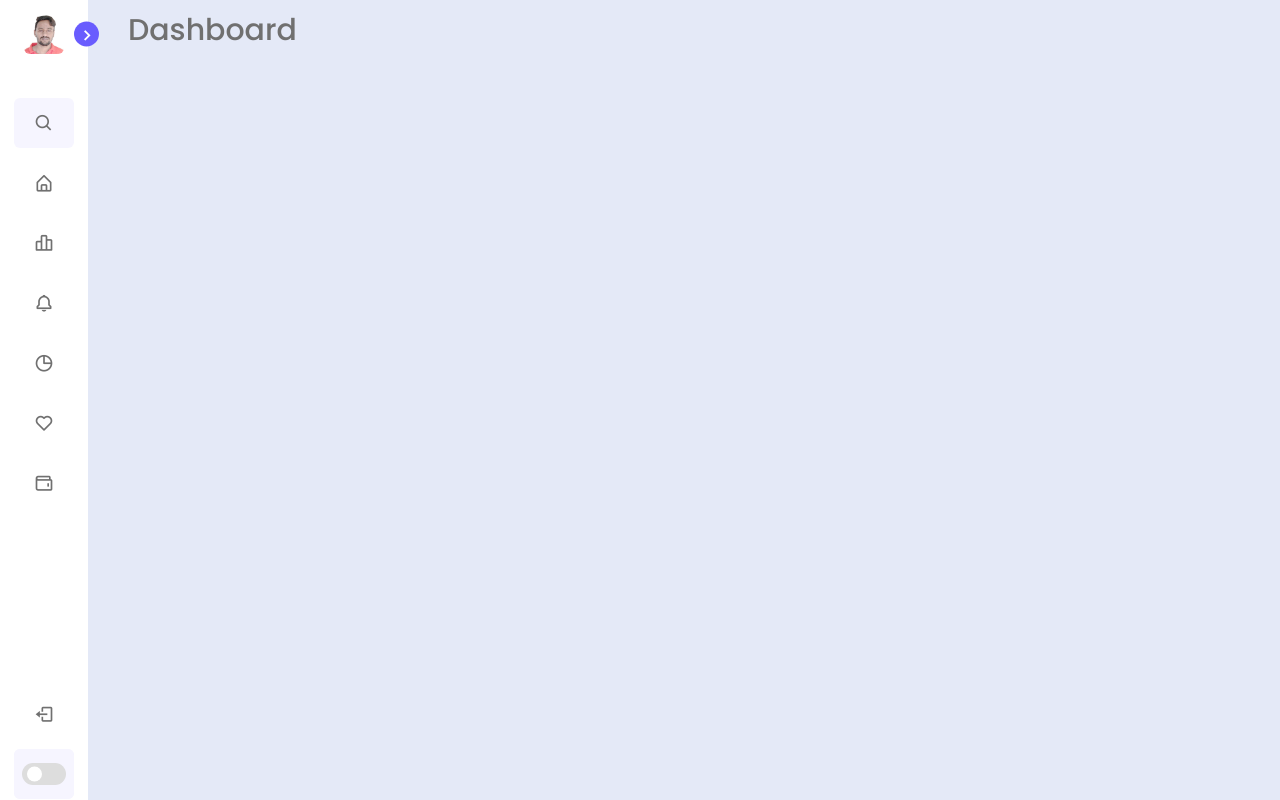
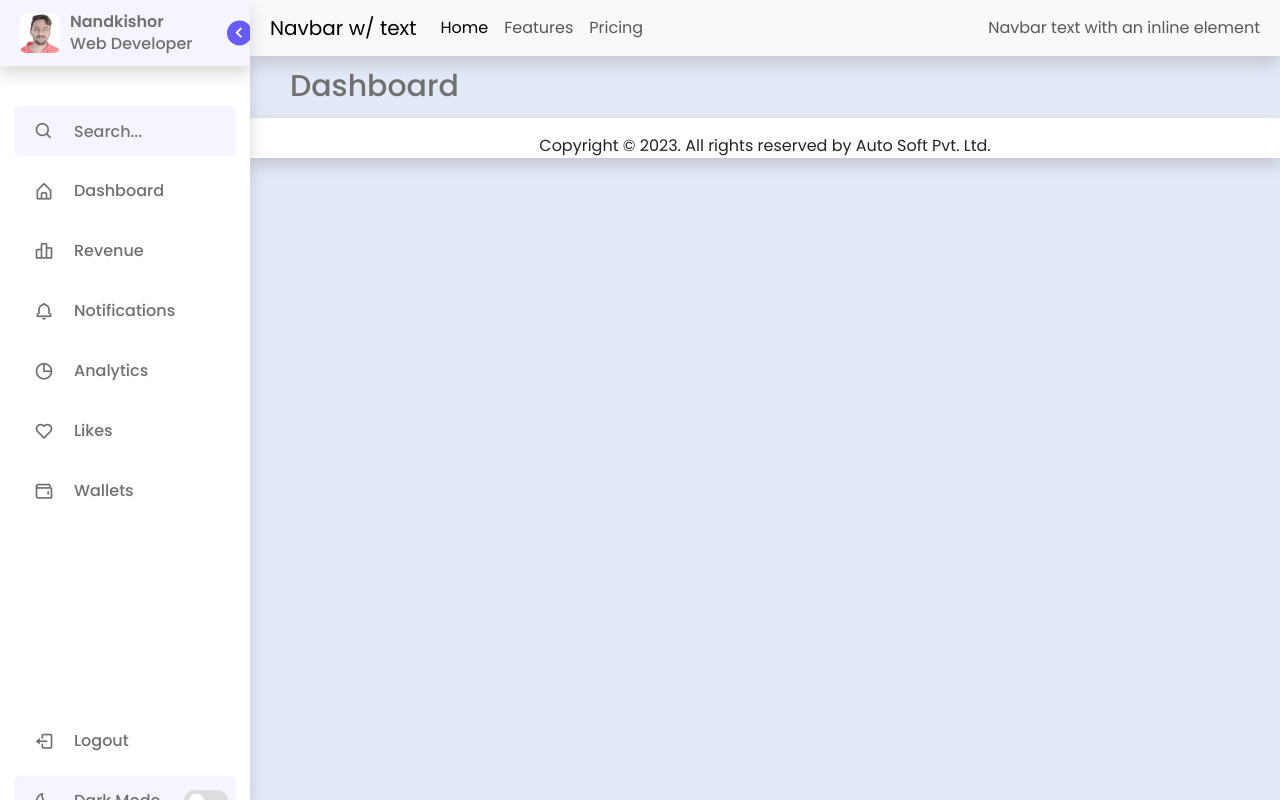
Before and after one commit to nandkishor-chauhan/SideNavBarUsingCSSHTML, a website: page index.html in a window 1280 px wide. Drawn offline with nearby package versions, Linux system fonts and the light colour scheme.

Commit message:
modification sidenav added new nav

```diff
--- a/index.html
+++ b/index.html
@@ -5,14 +5,15 @@
     <meta name="viewport" content="width=device-width, initial-scale=1.0">
     <title>Admin Dashboard</title>
     <link rel="stylesheet" href="style.css">
-    <!-- <link href="https://cdn.jsdelivr.net/npm/bootstrap@5.3.3/dist/css/bootstrap.min.css" rel="stylesheet" integrity="sha384-QWTKZyjpPEjISv5WaRU9OFeRpok6YctnYmDr5pNlyT2bRjXh0JMhjY6hW+ALEwIH" crossorigin="anonymous"> -->
+    <!-- <link rel="stylesheet" href="normalize.css"> -->
+    <link href="https://cdn.jsdelivr.net/npm/bootstrap@5.3.3/dist/css/bootstrap.min.css" rel="stylesheet" integrity="sha384-QWTKZyjpPEjISv5WaRU9OFeRpok6YctnYmDr5pNlyT2bRjXh0JMhjY6hW+ALEwIH" crossorigin="anonymous">
 
     <link href='https://unpkg.com/boxicons@2.1.4/css/boxicons.min.css' rel='stylesheet'>
 </head>
 <body class="body">
 
-    <nav class="sidebar close">
-        <header>
+    <section class="sidebar shadow">
+        <header class="shadow">
             <div class="image-text">
                 <span class="image">
                     <img src="icon.jpg" alt="logo">
@@ -23,9 +24,7 @@
                     <span class="profession">Web Developer</span>
                 </div>
             </div>
-
             <i class="bx bx-chevron-right toggle"></i>
-
         </header>
 
         <div class="menu-bar">
@@ -34,8 +33,12 @@
                         <i class="bx bx-search icon"></i>
                         <input type="search" placeholder="Search...">
                 </li>
-                <ul class="menu-links">
+
+
+
+                <div class="menu-links">
                     <li class="nav-link">
+
                         <a href="#">
                             <i class="bx bx-home-alt icon"></i>
                             <span class="text nav-text">Dashboard</span>
@@ -72,7 +75,7 @@
                             <span class="text nav-text">Wallets</span>
                         </a>
                     </li>
-                </ul>
+                </div>
             </div>
 
             <div class="bottom-content">
@@ -94,13 +97,49 @@
                 </li>
             </div>
         </div>
-    </nav>
+    </section>
 
     <section class="home">
+        <nav class="navbar shadow navbar-expand-lg navbar-light bg-light p-2">
+            <div class="container-fluid">
+              <a class="navbar-brand" href="#">Navbar w/ text</a>
+              <button class="navbar-toggler" type="button" data-bs-toggle="collapse" data-bs-target="#navbarText" aria-controls="navbarText" aria-expanded="false" aria-label="Toggle navigation">
+                <span class="navbar-toggler-icon"></span>
+              </button>
+              <div class="collapse navbar-collapse" id="navbarText">
+                <ul class="navbar-nav me-auto mb-2 mb-lg-0">
+                  <li class="nav-item">
+                    <a class="nav-link active" aria-current="page" href="#">Home</a>
+                  </li>
+                  <li class="nav-item">
+                    <a class="nav-link" href="#">Features</a>
+                  </li>
+                  <li class="nav-item">
+                    <a class="nav-link" href="#">Pricing</a>
+                  </li>
+                </ul>
+                <span class="navbar-text">
+                  Navbar text with an inline element
+                </span>
+              </div>
+            </div>
+          </nav>
         <div class="text">
             Dashboard
         </div>
+
+
+        <footer class="shadow border-top no-print" style="flex-shrink: 0;">
+            <div class="h-100 pt-3 px-3">
+                <p class="text-center">
+                    Copyright &copy; 2023. All rights reserved by Auto Soft Pvt. Ltd.
+                </p>
+            </div>
+        </footer>
+
     </section>
+
+
 
     <script src="script.js"></script>
 </body>
--- /dev/null
+++ b/package.json
@@ -0,0 +1,5 @@
+{
+  "dependencies": {
+    "normalize.css": "^8.0.1"
+  }
+}
--- a/style.css
+++ b/style.css
@@ -49,10 +49,15 @@ body.dark{
     left: 0;
     height: 100%;
     width: 250px;
-    padding: 10px 14px;
+    overflow-y: auto;
+    scrollbar-width: none;
     background: var(--sidebar-color);
     transition: var(--tran-05);
-    z-index: 100;
+    z-index: 200;
+}
+
+sidebar::-webkit-scrollbar {
+	display: none;
 }
 
 .sidebar.close{
@@ -105,7 +110,11 @@ body.dark{
 
 
 .sidebar header{
-    position: relative;
+	position: sticky;
+	top: 0;
+	left: 0;
+    padding: 10px;
+    background: var(--primary-color-light);
 }
 
 .sidebar .image-text img{
@@ -132,7 +141,7 @@ header .image-text .header-text{
 .sidebar header .toggle{
     position: absolute;
     top: 50%;
-    right: -25px;
+    right: -2px;
     transform: translateY(-50%) rotate(180deg);
     height: 25px;
     width: 25px;
@@ -201,6 +210,7 @@ body.dark .sidebar li a:hover .text{
 .sidebar .menu-bar{
     height: 95%;
     display: flex;
+    padding: 0px 14px;
     flex-direction: column;
     justify-content: space-between;
 }
@@ -293,14 +303,8 @@ body.dark .switch::before{
     width: calc(100% - 88px);
 }
 
-@media screen and (max-width: 768px) {
-	.content {
-		position: relative;
-		width: calc(100% - 60px);
-		transition: all .3s ease;
-	}
-	nav .nav-link,
-	nav .divider {
-		display: none;
-	}
-}
+
+
+    footer {
+        background: var(--sidebar-color);
+    }
```
Also changed, not shown: 1 other file.
